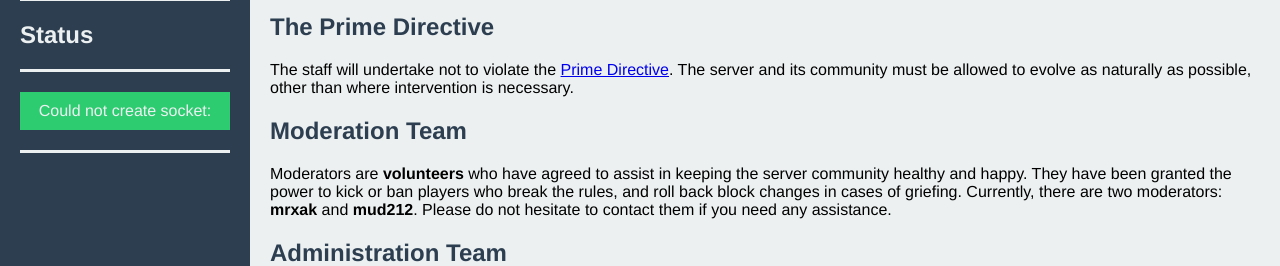
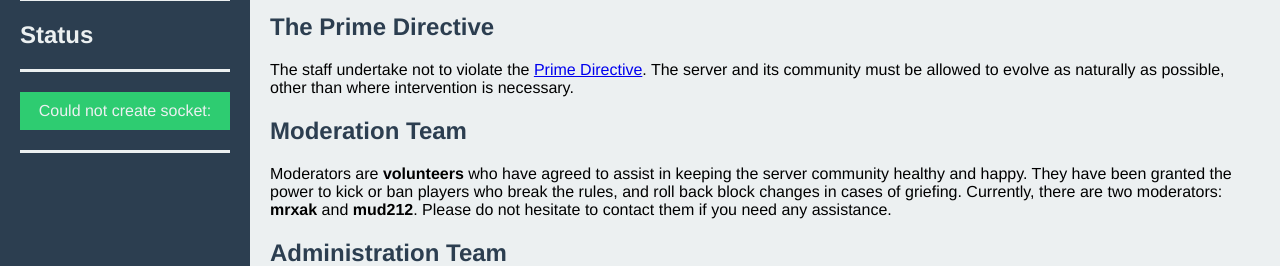
Before and after one commit to prophile/minecraft.nfreader.net, a PHP site: page / in a window 1280 px wide. Shown: the part 523-789 px from the top of the page. Run offline with PHP 8.4, Linux system fonts and the light colour scheme; data that the repository does not hold is empty; some libraries are stand-ins or nearby versions.

Commit message:
Change the tense of the commitment
The present tense implies it is something that will happen: the
reality is that it is -- or should be -- happening right now.

```diff
--- a/index.php
+++ b/index.php
@@ -30,7 +30,7 @@
           <h1>The Prime Directive</h1>
   </div>
 
-  <p>The staff will undertake not to violate the <a href="http://en.wikipedia.org/wiki/Prime_Directive">Prime Directive</a>. The server and its community must be allowed to evolve as naturally as possible, other than where intervention is necessary.</p>
+  <p>The staff undertake not to violate the <a href="http://en.wikipedia.org/wiki/Prime_Directive">Prime Directive</a>. The server and its community must be allowed to evolve as naturally as possible, other than where intervention is necessary.</p>
 
     <div class="section-header" id="moderators">
           <h1>Moderation Team</h1>
```
